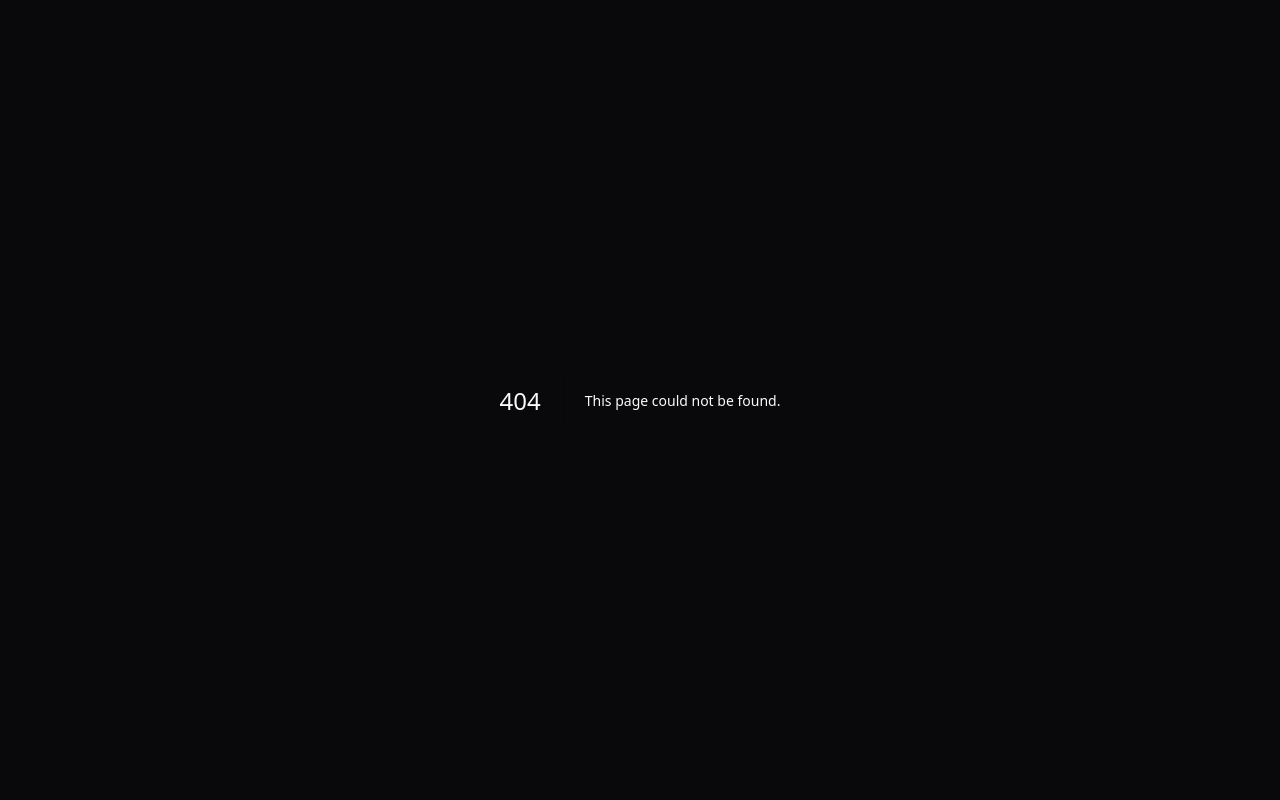
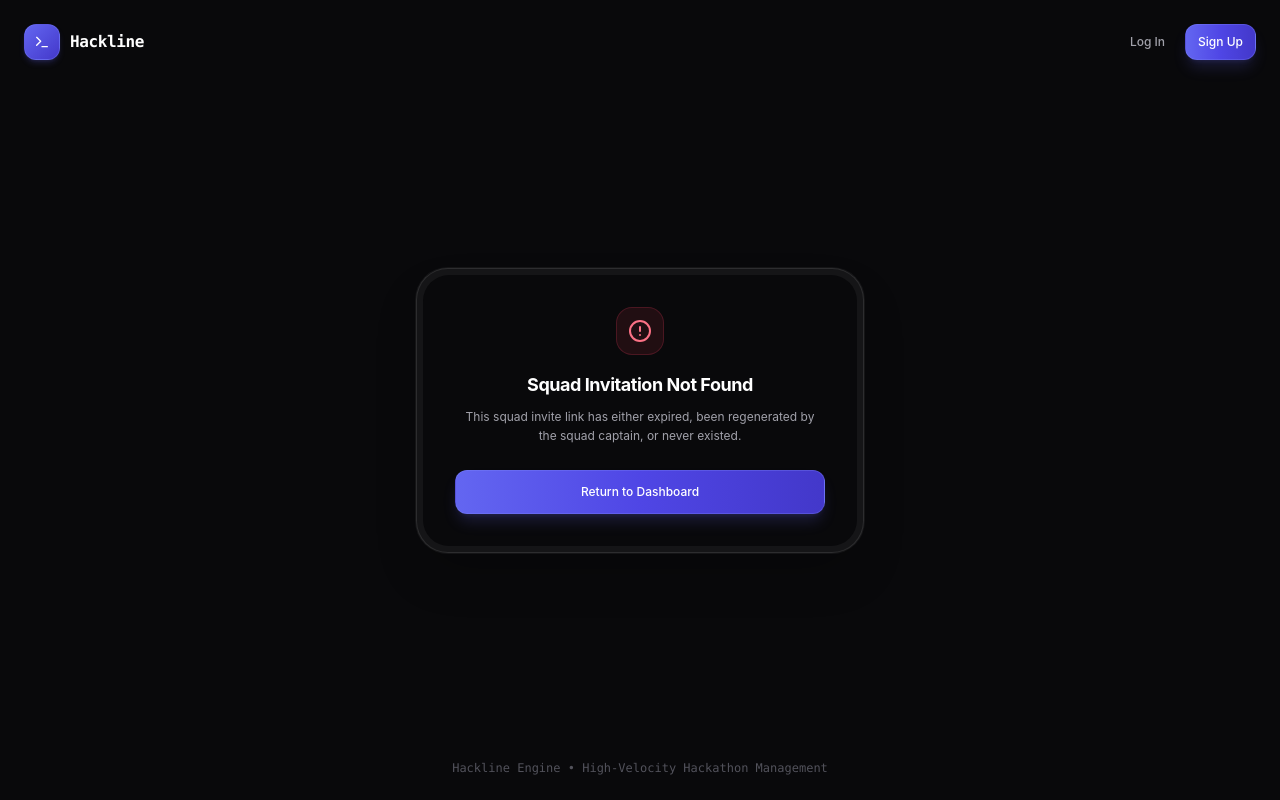
Before and after one commit to memingworld/Hackline, a Next.js app: page /join/1 in a window 1280 px wide. Before the commit this address had no page. Built offline with nearby package versions, Linux system fonts and the light colour scheme; no server answers; the database is empty.

Commit message:
feat(squads): assemble /dashboard/squad command center and /join/[inviteCode] onboarding route

```diff
--- /dev/null
+++ b/app/dashboard/squad/page.tsx
@@ -0,0 +1,82 @@
+import * as React from "react";
+import { Metadata } from "next";
+import { createClient } from "@/utils/supabase/server";
+import { redirect } from "next/navigation";
+import { getActiveSquadRoster, getUserSavedSquads } from "@/lib/data/squads";
+import { ActiveSquadRoster } from "@/components/squads/ActiveSquadRoster";
+import { SavedSquadsManager } from "@/components/squads/SavedSquadsManager";
+import { SquadPageClientHeader } from "@/components/squads/SquadPageClientHeader";
+
+export const metadata: Metadata = {
+  title: "Squad & Roles | Hackline Command Center",
+  description: "Form dream crews, allocate duties, and manage reusable 4-person squad presets.",
+};
+
+export default async function SquadPage(props: {
+  searchParams?: Promise<{ action?: string }>;
+}) {
+  const searchParams = await props.searchParams;
+  const initialAction = searchParams?.action;
+
+  const supabase = await createClient();
+  const {
+    data: { user },
+  } = await supabase.auth.getUser();
+
+  if (!user) {
+    redirect("/login");
+  }
+
+  // Get user profile
+  const { data: profile } = await supabase
+    .from("profiles")
+    .select("*")
+    .eq("id", user.id)
+    .single();
+
+  const [activeTeam, savedSquads] = await Promise.all([
+    getActiveSquadRoster(),
+    getUserSavedSquads(),
+  ]);
+
+  return (
+    <div className="space-y-8 animate-in fade-in duration-300">
+      {/* Top Header with client-triggered modals */}
+      <SquadPageClientHeader
+        initialAction={initialAction}
+        currentUserEmail={user.email}
+        currentUserName={profile?.full_name || undefined}
+      />
+
+      {/* Active Squad Lineup Section */}
+      <section className="space-y-4">
+        <div className="flex items-center justify-between">
+          <div className="flex items-center gap-2">
+            <span className="h-2 w-2 rounded-full bg-emerald-400 animate-pulse" />
+            <h3 className="text-sm font-bold text-white uppercase tracking-wider font-mono">
+              Active Sprint Squad
+            </h3>
+          </div>
+          <span className="text-xs text-zinc-500 font-mono">
+            {activeTeam ? "Synced with Supabase" : "No active team"}
+          </span>
+        </div>
+
+        <ActiveSquadRoster
+          team={activeTeam}
+          currentUserId={user.id}
+        />
+      </section>
+
+      {/* Saved Squad Presets Section */}
+      <section className="space-y-4 pt-4 border-t border-zinc-900">
+        <SavedSquadsManager
+          savedSquads={savedSquads}
+          activeTeam={activeTeam}
+          currentUserEmail={user.email}
+          currentUserName={profile?.full_name || undefined}
+        />
+      </section>
+    </div>
+  );
+}
--- /dev/null
+++ b/app/join/[inviteCode]/page.tsx
@@ -0,0 +1,111 @@
+import * as React from "react";
+import { Metadata } from "next";
+import { notFound } from "next/navigation";
+import { createClient } from "@/utils/supabase/server";
+import { getTeamByInviteCode } from "@/lib/data/squads";
+import { InviteJoinCard } from "@/components/squads/InviteJoinCard";
+import Link from "next/link";
+import { Terminal, AlertCircle } from "lucide-react";
+import { Button } from "@/components/ui/button";
+
+export const metadata: Metadata = {
+  title: "Join Squad | Hackline",
+  description: "Accept an invitation to join a hackathon squad on Hackline.",
+};
+
+export default async function JoinTeamPage(props: {
+  params: Promise<{ inviteCode: string }>;
+}) {
+  const { inviteCode } = await props.params;
+
+  if (!inviteCode) {
+    notFound();
+  }
+
+  const supabase = await createClient();
+  const {
+    data: { user },
+  } = await supabase.auth.getUser();
+
+  const team = await getTeamByInviteCode(inviteCode);
+
+  return (
+    <div className="min-h-screen bg-zinc-950 text-white flex flex-col justify-between selection:bg-indigo-500/30">
+      {/* Background ambient mesh */}
+      <div className="fixed inset-0 pointer-events-none -z-10 overflow-hidden">
+        <div className="absolute top-1/4 left-1/2 -translate-x-1/2 -translate-y-1/2 w-[700px] h-[500px] bg-indigo-600/10 rounded-full blur-[140px]" />
+        <div className="absolute top-1/3 left-1/3 w-[400px] h-[300px] bg-purple-600/10 rounded-full blur-[120px]" />
+      </div>
+
+      {/* Nav Header */}
+      <header className="px-6 py-6 max-w-7xl mx-auto w-full flex items-center justify-between">
+        <Link href="/" className="flex items-center gap-2.5 group">
+          <div className="flex h-9 w-9 items-center justify-center rounded-xl bg-gradient-to-br from-indigo-500 to-indigo-700 shadow-md shadow-indigo-500/20 border border-indigo-400/30">
+            <Terminal className="h-4 w-4 text-white transition-transform group-hover:scale-110" />
+          </div>
+          <span className="font-bold tracking-tight text-white font-mono text-base">
+            Hackline
+          </span>
+        </Link>
+
+        {user ? (
+          <Link href="/dashboard">
+            <Button size="sm" variant="outline" className="rounded-xl text-xs">
+              Go to Dashboard
+            </Button>
+          </Link>
+        ) : (
+          <div className="flex items-center gap-2">
+            <Link href={`/login?redirect=/join/${inviteCode}`}>
+              <Button size="sm" variant="ghost" className="rounded-xl text-xs">
+                Log In
+              </Button>
+            </Link>
+            <Link href={`/signup?redirect=/join/${inviteCode}`}>
+              <Button size="sm" variant="primary" className="rounded-xl text-xs">
+                Sign Up
+              </Button>
+            </Link>
+          </div>
+        )}
+      </header>
+
+      {/* Main Container */}
+      <main className="flex-1 flex items-center justify-center p-4 sm:p-6">
+        {!team ? (
+          <div className="max-w-md w-full rounded-[2rem] p-1.5 bg-white/5 border border-white/10 ring-1 ring-white/5 shadow-2xl">
+            <div className="rounded-[calc(2rem-0.375rem)] bg-zinc-950 p-8 text-center">
+              <div className="flex h-12 w-12 items-center justify-center rounded-2xl bg-rose-500/10 border border-rose-500/20 text-rose-400 mx-auto mb-4">
+                <AlertCircle className="h-6 w-6" />
+              </div>
+              <h2 className="text-lg font-bold text-white tracking-tight">
+                Squad Invitation Not Found
+              </h2>
+              <p className="mt-2 text-xs text-zinc-400 leading-relaxed">
+                This squad invite link has either expired, been regenerated by the squad captain, or never existed.
+              </p>
+              <div className="mt-6">
+                <Link href="/dashboard">
+                  <Button variant="primary" className="w-full rounded-xl text-xs">
+                    Return to Dashboard
+                  </Button>
+                </Link>
+              </div>
+            </div>
+          </div>
+        ) : (
+          <InviteJoinCard
+            team={team}
+            isAuthenticated={Boolean(user)}
+            currentUserId={user?.id}
+          />
+        )}
+      </main>
+
+      {/* Footer */}
+      <footer className="py-6 text-center text-xs text-zinc-600 font-mono">
+        Hackline Engine &bull; High-Velocity Hackathon Management
+      </footer>
+    </div>
+  );
+}
```
